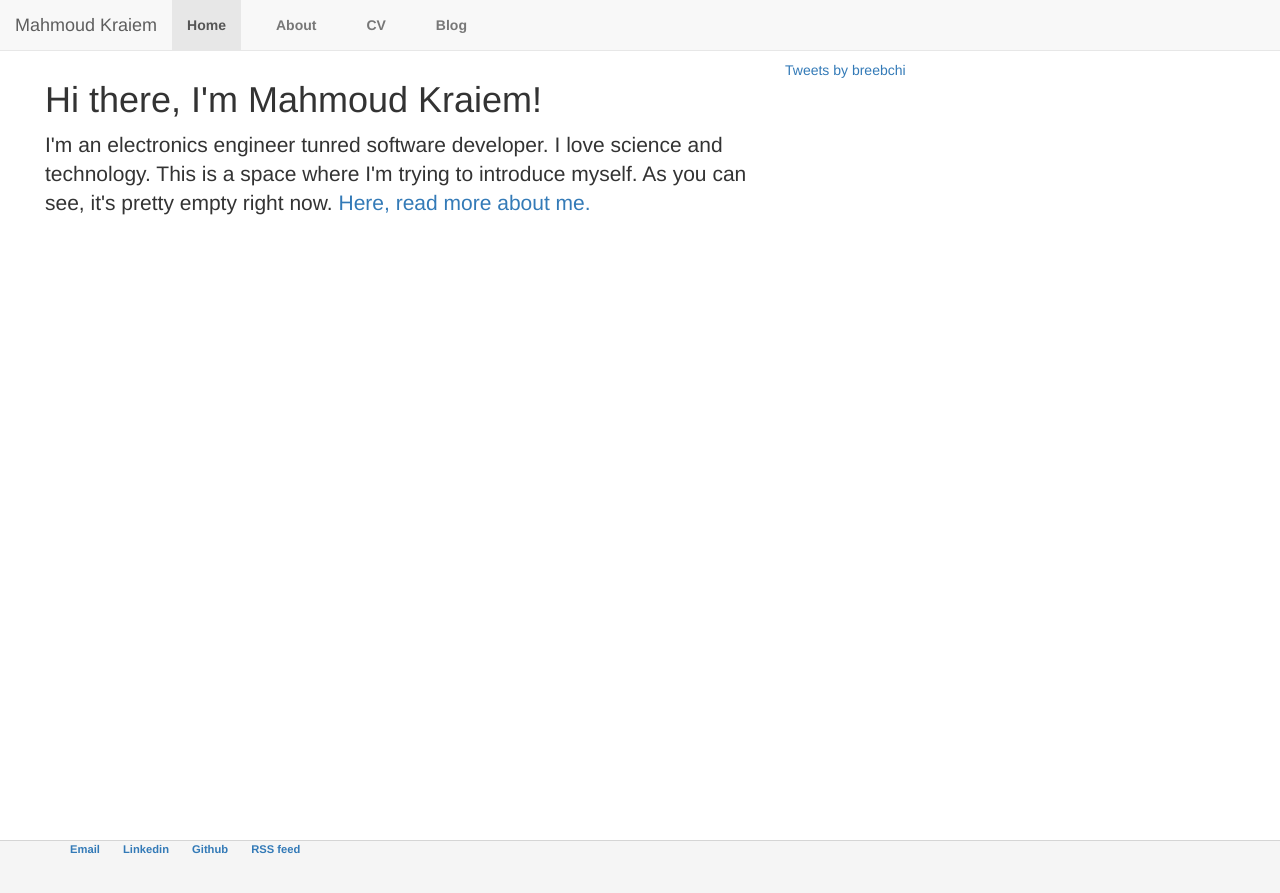
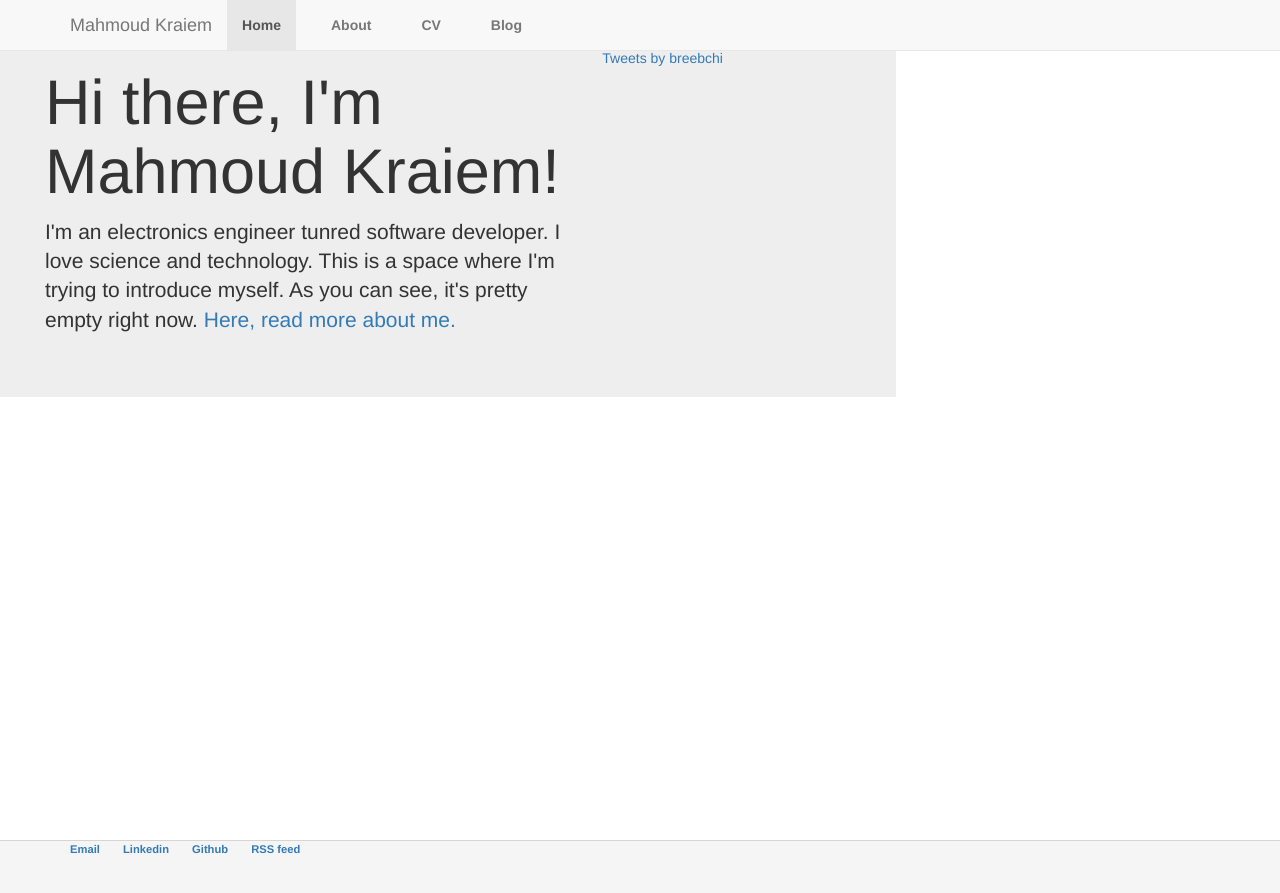
Before and after one commit to breebchi/breebchi.github.io, a Jekyll site: the page built from index.html, in a window 1280 px wide. Shown: the top 893 px of the page. Built offline with Jekyll 4.4.1, drawn with Linux system fonts in a browser that asks for light colours; nearby versions of some CDN libraries; comment, search, counter and statistics services are not loaded.

Commit message:
Update default.html

```diff
--- a/_layouts/default.html
+++ b/_layouts/default.html
@@ -20,7 +20,8 @@
 	    		</ul>
 			</nav>-->
 			<nav class="navbar navbar-default navbar-fixed-top">
-  <div class="container-fluid">
+
+  <div class="container">
 
     <div class="navbar-header">
       <a class="navbar-brand" href="/">Mahmoud Kraiem</a>
@@ -33,11 +34,15 @@
     </ul>
   </div>
 </nav>
-			<div class="container">
+
+			<div class="jumbotron  vertical-center">
+				<div class="container">
 
 			{{ content }}
 
 			</div><!-- /.container -->
+				</div>
+
 			<footer class="footer">
 				 <div class="container text-muted">
 
```
